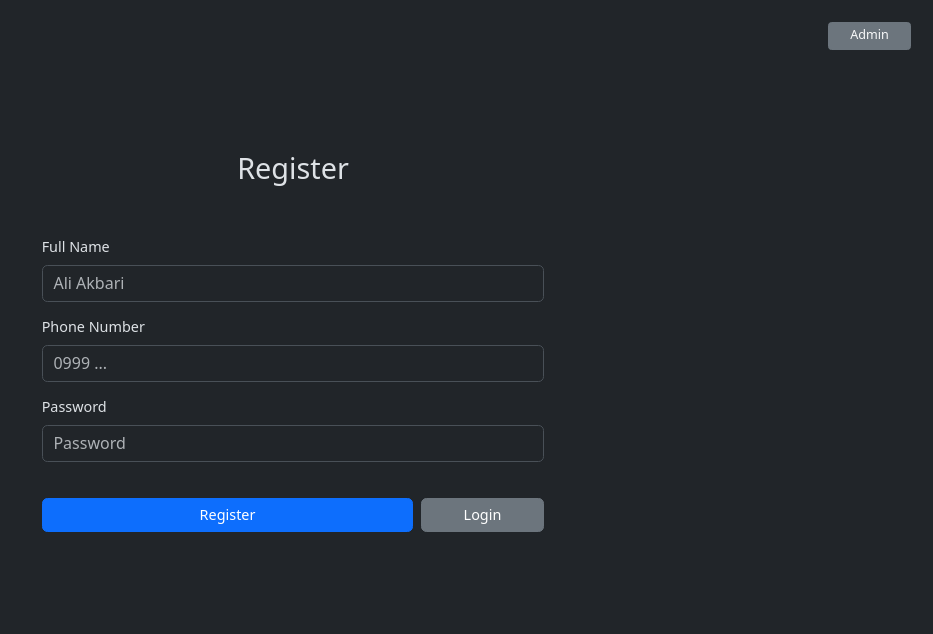
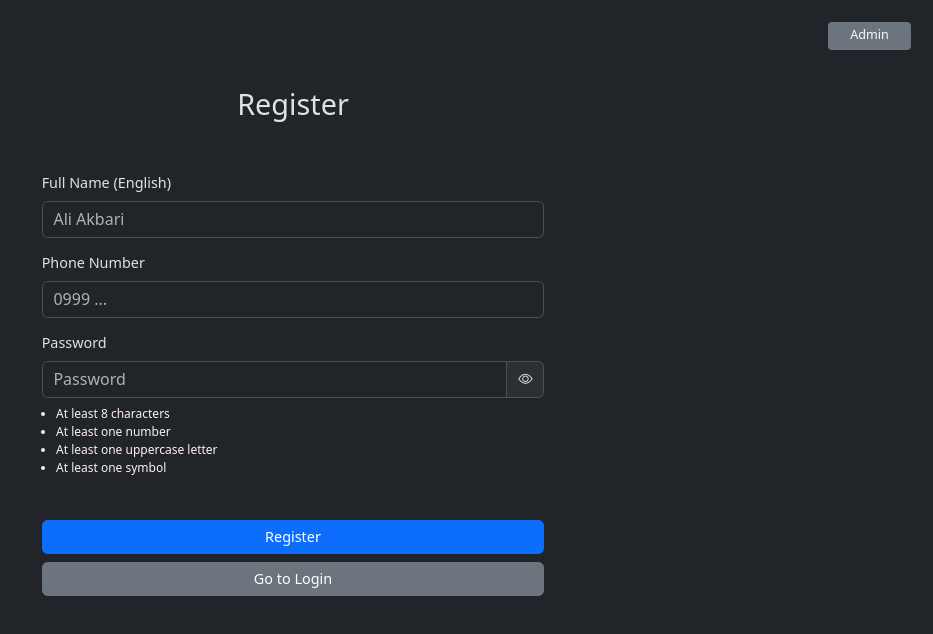
Before and after one commit to SalarKhosravi/TimePickerFrontend, a React (Vite) app: page /register in a window 1280 px wide. Shown: the top 634 px of the page, without its empty margins (347-1280 px from the left). Built offline with nearby package versions, Linux system fonts and the light colour scheme.

Commit message:
add passwrd hint

```diff
--- a/src/pages/UserLogin.jsx
+++ b/src/pages/UserLogin.jsx
@@ -8,6 +8,7 @@ import {Link, useNavigate} from "react-router-dom";
 export default function UserLogin() {
     const [username, setUsername] = useState("");
     const [password, setPassword] = useState("");
+    const [showPassword, setShowPassword] = useState(false)
     const [error, setError] = useState(null);
     const [loading, setLoading] = useState(false);
 
@@ -48,48 +49,61 @@ export default function UserLogin() {
                 <div className="col-12 col-md-6 col-xl-5 col-xxl-4 mt-5">
                     <div className={'row text-center pb-5'}>
                         <p className={'h2'}>
-                            Log in
+                            Sign in
                         </p>
                     </div>
                     <form onSubmit={handleUserLoginRequest}>
                         <div className="mb-3">
-                            <label className="form-label">Username</label>
+                            <label className="form-label">Phone Number</label>
                             <input
                                 type="text"
                                 className="form-control"
                                 value={username}
                                 onChange={(e) => setUsername(e.target.value)}
+                                placeholder='0912'
                                 required
                             />
                         </div>
 
                         <div className="mb-3">
                             <label className="form-label">Password</label>
+                            <div className="input-group">
                                 <input
-                                type="password"
+                                    type={showPassword ? "text" : "password"}
                                     className="form-control"
                                     value={password}
                                     onChange={(e) => setPassword(e.target.value)}
+                                    placeholder="password"
                                     required
                                 />
+
+                                <span
+                                    className="input-group-text"
+                                    style={{ cursor: "pointer" }}
+                                    onClick={() => setShowPassword((prev) => !prev)}
+                                >
+                                    <i className={`bi ${showPassword ? "bi-eye-slash" : "bi-eye"}`} />
+                                </span>
                             </div>
+                        </div>
+
 
                         {error && <div className="alert alert-danger py-2">{error}</div>}
 
-                        <div className="d-flex gap-2">
+                        <div className="d-flex flex-column gap-2 mt-5">
                             <Button
                                 type={"submit"}
-                                className="btn btn-primary w-75 mt-4"
+                                className="btn btn-primary w-100"
                                 disabled={loading}
                             >
                                 {loading ? "Logging in…" : "Login"}
                             </Button>
-                            <Link to={'/register'} className={'text-decoration-none text-light w-25'}>
+                            <Link to={'/register'} className={'text-decoration-none text-light w-100'}>
                                 <Button
-                                    className="btn btn-secondary w-100 mt-4"
+                                    className="btn btn-secondary w-100"
                                     disabled={loading}
                                 >
-                                    Register
+                                    Let's Register
                                 </Button>
                             </Link>
                         </div>
--- a/src/pages/UserRegister.jsx
+++ b/src/pages/UserRegister.jsx
@@ -9,12 +9,27 @@ import Sleep from "@/components/partitions/Sleep.js";
 
 
 export default function UserRegister() {
-    const [username, setUsername] = useState();
-    const [password, setPassword] = useState();
-    const [full_name, setFullName] = useState();
+    const [username, setUsername] = useState("")
+    const [password, setPassword] = useState("")
+    const [full_name, setFullName] = useState("")
+    const [showPassword, setShowPassword] = useState(false)
     const [error, setError] = useState(null);
     const [loading, setLoading] = useState(false);
     const navigate = useNavigate();
+
+
+
+    const checks = {
+        length: password?.length >= 8,
+        number: /\d/.test(password),
+        upper: /[A-Z]/.test(password),
+        symbol: /[^A-Za-z0-9]/.test(password),
+    }
+
+    const itemStyle = (ok) => ({
+        color: ok ? "#67a5ff" : "#fef0f2",
+        fontSize: "12px",
+    })
 
     const handleUserRegisterRequest = async (e) => {
         e.preventDefault();
@@ -60,7 +75,7 @@ export default function UserRegister() {
                     </div>
                     <form onSubmit={handleUserRegisterRequest}>
                         <div className="mb-3">
-                            <label className="form-label">Full Name</label>
+                            <label className="form-label">Full Name (English)</label>
                             <input
                                 type="text"
                                 className="form-control"
@@ -85,32 +100,58 @@ export default function UserRegister() {
 
                         <div className="mb-3">
                             <label className="form-label">Password</label>
+
+                            <div className="input-group">
                                 <input
-                                type="password"
+                                    type={showPassword ? "text" : "password"}
                                     className="form-control"
                                     value={password}
                                     onChange={(e) => setPassword(e.target.value)}
-                                placeholder={'Password'}
+                                    placeholder="Password"
                                     required
                                 />
+
+                                <span
+                                    className="input-group-text"
+                                    style={{ cursor: "pointer" }}
+                                    onClick={() => setShowPassword((prev) => !prev)}
+                                >
+                                    <i className={`bi ${showPassword ? "bi-eye-slash" : "bi-eye"}`} />
+                                </span>
+                            </div>
+
+                            <ul className="mt-2 ps-3">
+                                <li style={itemStyle(checks.length)}>
+                                    At least 8 characters
+                                </li>
+                                <li style={itemStyle(checks.number)}>
+                                    At least one number
+                                </li>
+                                <li style={itemStyle(checks.upper)}>
+                                    At least one uppercase letter
+                                </li>
+                                <li style={itemStyle(checks.symbol)}>
+                                    At least one symbol
+                                </li>
+                            </ul>
                         </div>
 
                         {error && <div className="alert alert-danger py-2">{error}</div>}
 
-                        <div className="d-flex gap-2">
+                        <div className="d-flex flex-column gap-2 mt-5">
                             <Button
                                 type={"submit"}
-                                className="btn btn-primary w-75 mt-4"
+                                className="btn btn-primary w-100"
                                 disabled={loading}
                             >
                                 {loading ? "Logging in…" : "Register"}
                             </Button>
-                            <Link to={'/login'} className={'text-decoration-none text-light w-25'}>
+                            <Link to={'/login'} className={'text-decoration-none text-light w-100'}>
                                 <Button
-                                    className="btn btn-secondary w-100 mt-4"
+                                    className="btn btn-secondary w-100"
                                     disabled={loading}
                                 >
-                                Login
+                                Go to Login
                                 </Button>
                             </Link>
                         </div>
```
Also changed, not shown: 5 other files (tests, documents, lock files or other folders). Lines whose indentation alone changed are shown as unchanged.
